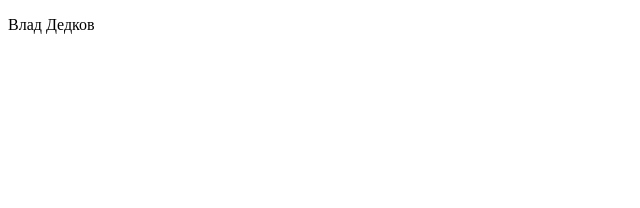
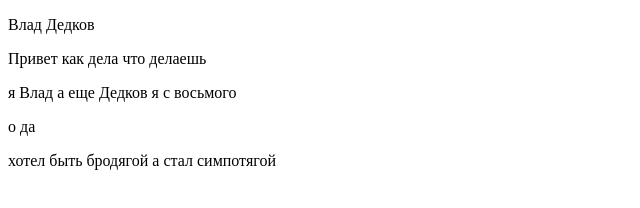
Before and after one commit to BondiLemm/site, a plain HTML site: page index.html in a window 1280 px wide. Shown: the whole page, without its empty margins (0-640 px from the left). Drawn offline with Linux system fonts and the light colour scheme.

Commit message:
changes2

```diff
--- a/index.html
+++ b/index.html
@@ -4,9 +4,15 @@
     <meta charset="UTF-8">
     <meta http-equiv="X-UA-Compatible" content="IE=edge">
     <meta name="viewport" content="width=device-width, initial-scale=1.0">
-    <title>Document</title>
+    <title>Влад Дедков</title>
 </head>
 <body>
     <p>Влад Дедков</p>
+    <p>Привет как дела что делаешь</p>
+        <p>я Влад а еще Дедков я с восьмого </p>
+        <p>о да</p>
+        <p>хотел быть бродягой а стал симпотягой</p>
+
+
 </body>
 </html>
```
